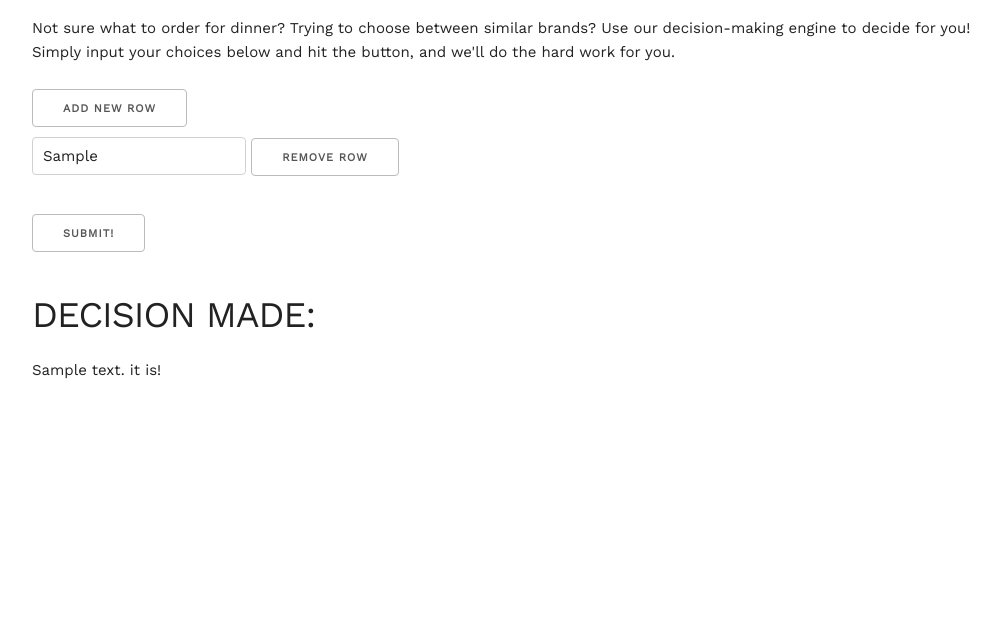
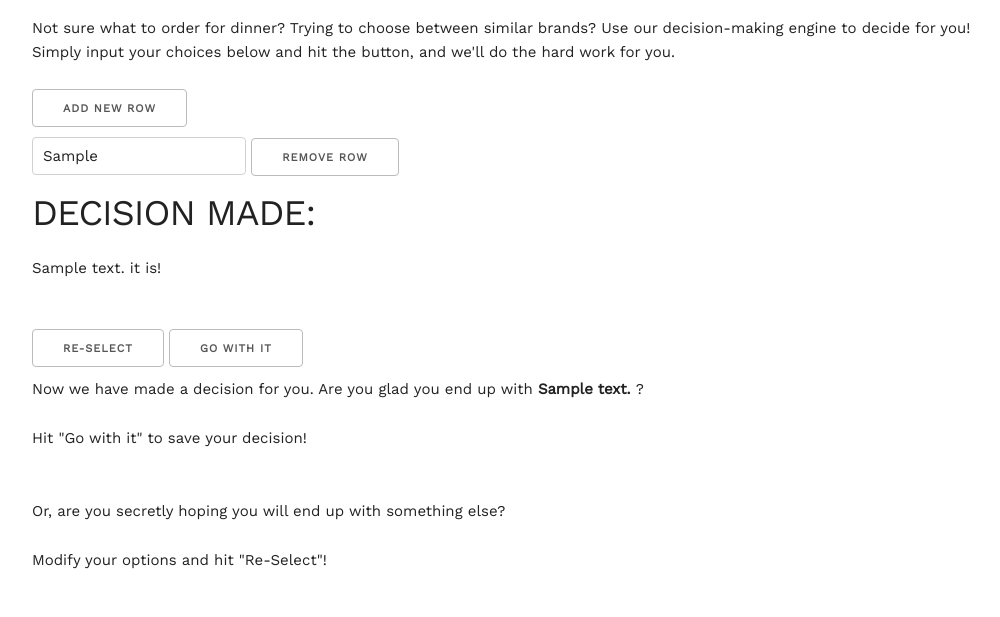
Before and after one commit to UltimateDecisionMaker/UltimateDecisionMaker, a Flask app: template src/templates/home.html in a window 1280 px wide. Shown: the part 190-807 px from the top of the page, without its empty margins (112-1112 px from the left). Before the commit the page ends 569 px from the top, so only its background shows below. Run offline with Flask 2, Linux system fonts and the light colour scheme; the template is opened without the code that fills it: most values are stand-ins (such as "Sample title", 1, 10 or a date in 2020); some libraries are stand-ins or nearby versions.

Commit message:
dynamic form now formally fixed. user can add and remove items as they wish and no content will disappear after submit.

```diff
--- a/src/static/js/page.js
+++ b/src/static/js/page.js
@@ -1,12 +1,21 @@
 
 // add row handle
 // to keep track of the input item.
+// var x = {{ values |length }};
+
+// if (typeof x !== "undefined"){
+//     console.log("we have values!");
+//   }
+//   else{
+//     console.log("no values found!");
+//   };
+
 $(document).ready(function(){
     var max_fields = 10; //maximum input boxes allowed
     var wrapper = $(".element-wrapper"); //Fields wrapper
     var add_button = $(".btn-add-row"); //Add button ID
 
-    var x = 1; //initlal text box count
+    // var x = 1; //initlal text box count
 
     // user click on add botton
     // $(document).on("click", ".btn-add-row", function(){
@@ -32,22 +41,22 @@ $(document).ready(function(){
     });
 });
 
-// when decision pressed
-$(function() {
-    $('.decision-button').click(function() {
-        $.ajax({
-            url: '/',
-            data: $(".form-control").serialize(),
-            type: 'POST',
-            success: function(response) {
-                console.log(response);
-            },
-            error: function(error) {
-                console.log(error);
-            }
-        });
-    });
-});
+// when re-submit decision pressed
+// $(function() {
+//     $('.decision-button').click(function() {
+//         $.ajax({
+//             url: '/',
+//             data: $(".form-control").serialize(),
+//             type: 'POST',
+//             success: function(response) {
+//                 console.log(response);
+//             },
+//             error: function(error) {
+//                 console.log(error);
+//             }
+//         });
+//     });
+// });
 
 
 // $(function() {
--- /dev/null
+++ b/src/templates/history.html
@@ -0,0 +1,5 @@
+{% extends "base.html" %}
+
+{% block content %}
+<p>This is history page</p>
+{% endblock content %}
--- a/src/templates/home.html
+++ b/src/templates/home.html
@@ -27,9 +27,27 @@
       </div>
     {% endfor %}
     </div>
-    <br>
+
+    {% if decision %}
+    <div class="decision">
+      <h3>DECISION MADE:</h3>
+      <p> {{ decision }} it is! </p>
+      <br>
+      <button class="decision-button" type="submit">Re-Select</button>
+      <button class="decision-button" type="submit">Go with it</button>
+      <br>
+      <p> Now we have made a decision for you. Are you glad you end up with<strong> {{ decision }} </strong>?</p>
+      <p> Hit "Go with it" to save your decision!</p>
+      <br>
+      <p> Or, are you secretly hoping you will end up with something else?</p>
+      <p> Modify your options and hit "Re-Select"!</p>
+    </div>
+    {% endif %}
+    <!--
     <input type="submit" value="Submit!" />
+    -->
   </form>
+
 {% else %}
 
   <form class="special-form" action="{{url_for('home')}}" method="post" role="form">
@@ -43,18 +61,14 @@
         </div>
     </div>
     <br>
+    <button class="decision-button" type="submit">Decide for Me!</button>
+    <!--
     <input type="submit" value="Submit!" />
-    <!--<button class="decision-button" type="submit">Decide for Me!</button>-->
+    -->
   </form>
 
 {% endif %}
 
-{% if decision %}
-<div class="decision">
-  <h3>DECISION MADE:</h3>
-  <p> {{ decision }} it is! </p>
-</div>
-{% endif %}
 
 
 {% endblock content%}
@@ -62,4 +76,91 @@
 {% block scripts %}
 <!--new try for dynamic scripts-->
 
+<script>
+var max_fields = 10; //maximum input boxes allowed
+var content_keys = {{ content_keys | safe }};
+var values = {{ values | safe }};
+
+var x = {{ values |length }};
+//console.log('scott was here', x);
+if (x == 0){
+  x = 1;
+};
+
+//for (i=0; i< {{ keys |length }} ; i++){
+for (i=0; i< content_keys.length ; i++){
+  console.log("i == ", i);
+  console.log("We have keys!:", content_keys[i]);
+};
+
+//generating initial choice_name array
+var choice_names = Array();
+for (i=1; i<max_fields+1; i++){
+  tmp = "choice_" + i
+  if (content_keys.includes(tmp)){
+    console.log(tmp, " already exists, pass.");
+  }
+  else{
+    choice_names.push(tmp);
+    console.log("Created choice name: choice_"+i);
+  };
+};
+
+/*
+if (values){
+  console.log("we have values!");
+}
+else{
+  console.log("no values found!");
+}
+
+
+if (values){
+  var x = {{ values |length }};
+  console.log('scott was here', x);
+}
+else{
+  var x = 1};
+*/
+
+$(document).ready(function(){
+    var wrapper = $(".element-wrapper"); //Fields wrapper
+    var add_button = $(".btn-add-row"); //Add button ID
+
+    // var x = 1; //initlal text box count
+
+    // user click on add botton
+    // $(document).on("click", ".btn-add-row", function(){
+    $(add_button).click(function(e){ //on add input button click
+        e.preventDefault();
+        if (x < max_fields) {
+            x++;
+            local_add_name = choice_names.pop();
+            local_remove_name = local_add_name.replace("choice","remove")
+            $(".element-wrapper").append(
+                '<div class="form-group">' +
+                '<input class="form-control" type="text" placeholder="Your Choice" name="' + local_add_name + '"/>' +
+                '<button class="btn-remove-row" name="' + local_remove_name + '"> Remove row </button></div>');
+        }
+    });
+
+    //user click on remove field
+    $(wrapper).on("click",".btn-remove-row", function(e){
+        e.preventDefault(); $(this).parent('div').remove(); x--;
+        //var index = $(".btn-remove-row").index(this);
+        //console.log("removing row with index = ", index)
+        //console.log("removing row with index = ", this.getAttribute('class'))
+        console.log("removing row with name = ", this.getAttribute('name'));
+        local_add_name = this.getAttribute('name').replace("remove","choice")
+        console.log("adding back the choice name", local_add_name);
+        console.log("choice name list = ", choice_names);
+        choice_names.push(local_add_name);
+    });
+});
+
+
+</script>
+
+
+
 {% endblock scripts %}
--- a/src/templates/nav.html
+++ b/src/templates/nav.html
@@ -9,7 +9,9 @@
       <li><a href="{{ url_for('.login') }}">Login</a></li>
     {% endif %}
     <script src="https://code.jquery.com/jquery-2.1.4.js"></script>
+    <!--
     <script type=text/javascript src="{{url_for('static', filename='js/page.js') }}"></script>
+    -->
   {% endblock nav_bar %}
   </ul>
   <div><span class="sexy_line"></span></div>
```
Also changed, not shown: src/routes.py (+6 -5 lines).
